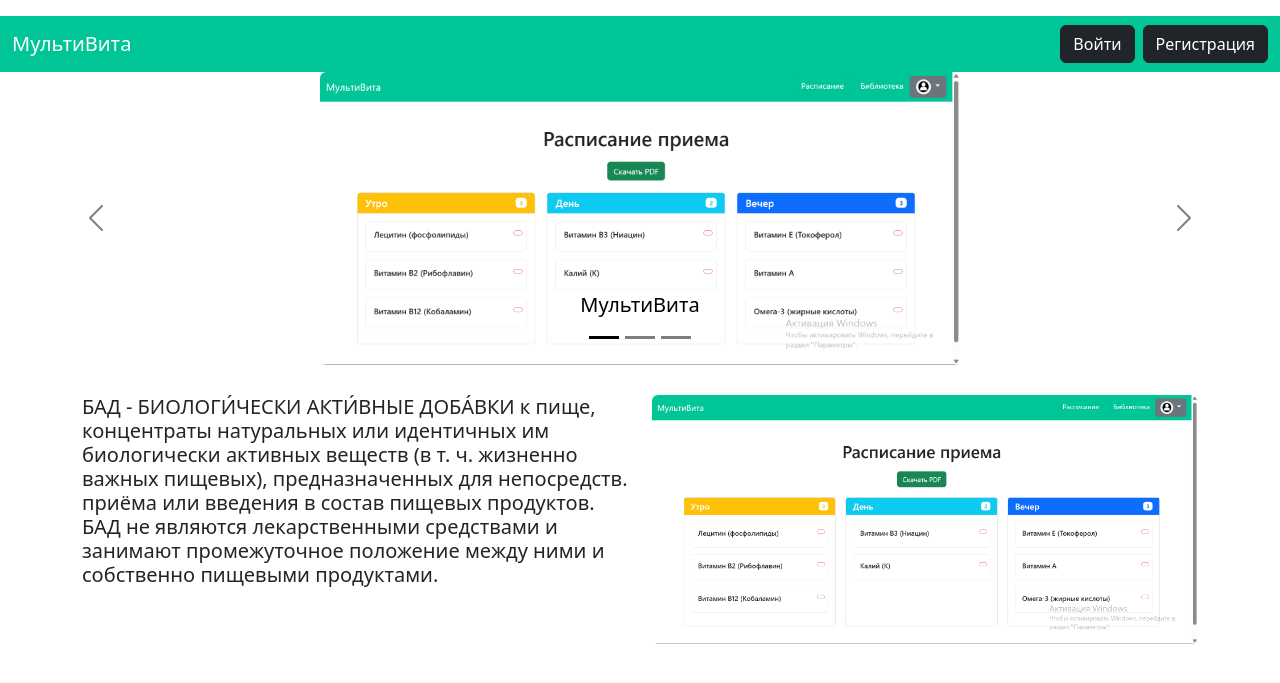
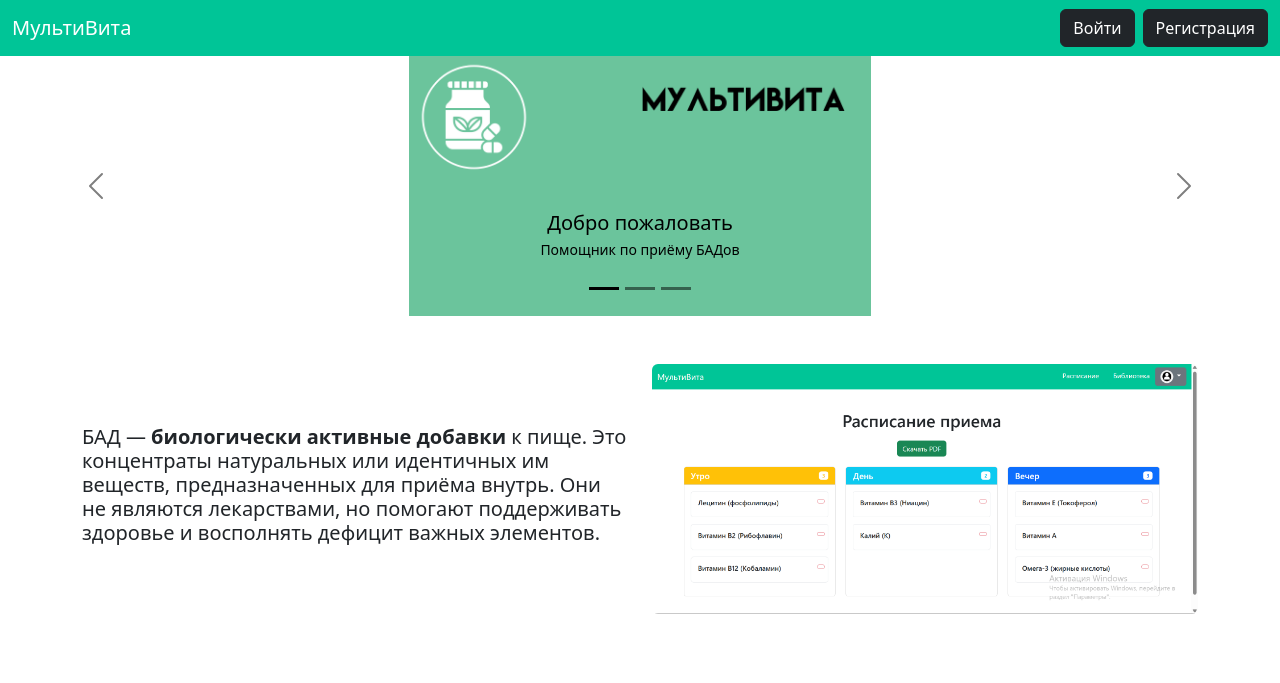
Before and after one commit to Aminakhon/Site, a Flask app: page / in a window 1280 px wide. Shown: the top 683 px of the page. Run offline with Flask 3, Linux system fonts and the light colour scheme.

Commit message:
Merge remote-tracking branch 'origin/main'

```diff
--- a/templates/hello.html
+++ b/templates/hello.html
@@ -1,5 +1,5 @@
 <!DOCTYPE html>
-<html lang="en">
+<html lang="ru">
 <head>
     <meta charset="UTF-8">
     <title>МультиВита</title>
@@ -8,20 +8,17 @@
 </head>
 <body>
 
-
-<p class="text-center">
-
-
-    <nav style="background: #00C597;" class="navbar navbar-expand-lg" data-bs-theme="dark">
+<nav style="background: #00C597;" class="navbar navbar-expand-lg" data-bs-theme="dark">
   <div class="container-fluid">
     <a class="navbar-brand" href="#">МультиВита</a>
-    <button class="navbar-toggler" type="button" data-bs-toggle="collapse" data-bs-target="#navbarSupportedContent" aria-controls="navbarSupportedContent" aria-expanded="false" aria-label="Toggle navigation">
+    <button class="navbar-toggler" type="button" data-bs-toggle="collapse" data-bs-target="#navbarSupportedContent"
+            aria-controls="navbarSupportedContent" aria-expanded="false" aria-label="Toggle navigation">
       <span class="navbar-toggler-icon"></span>
     </button>
     <div class="collapse navbar-collapse" id="navbarSupportedContent">
-      <ul class="navbar-nav ms-auto mb-2 mb-lg-0"> <!-- ms-auto для смещения вправо -->
+      <ul class="navbar-nav ms-auto mb-2 mb-lg-0">
         <li class="nav-item">
-          <a href="/login" class="btn btn-dark me-2">Войти</a> <!-- me-2 для отступа справа -->
+          <a href="/login" class="btn btn-dark me-2">Войти</a>
         </li>
         <li class="nav-item">
           <a href="/registred" class="btn btn-dark">Регистрация</a>
@@ -31,69 +28,65 @@
   </div>
 </nav>
 
-<div id="carouselExampleDark" class="carousel carousel-dark slide">
+<div id="carouselExampleDark" class="carousel carousel-dark slide mb-4" style="max-height: 400px; overflow: hidden;">
   <div class="carousel-indicators">
-    <button type="button" data-bs-target="#carouselExampleDark" data-bs-slide-to="0" class="active" aria-current="true" aria-label="Slide 1"></button>
-    <button type="button" data-bs-target="#carouselExampleDark" data-bs-slide-to="1" aria-label="Slide 2"></button>
-    <button type="button" data-bs-target="#carouselExampleDark" data-bs-slide-to="2" aria-label="Slide 3"></button>
+    <button type="button" data-bs-target="#carouselExampleDark" data-bs-slide-to="0" class="active" aria-current="true" aria-label="Слайд 1"></button>
+    <button type="button" data-bs-target="#carouselExampleDark" data-bs-slide-to="1" aria-label="Слайд 2"></button>
+    <button type="button" data-bs-target="#carouselExampleDark" data-bs-slide-to="2" aria-label="Слайд 3"></button>
   </div>
   <div class="carousel-inner">
-    <div class="carousel-item active" data-bs-interval="10000">
+    <div class="carousel-item active" data-bs-interval="7000">
       <div class="text-center">
-      <img src="/static/images/timetable.png" class="rounded mx-auto d-block w-50" alt="Make timetable">
+        <img src="/static/images/multi.png" class="d-block mx-auto" style="width: 100%; max-height: 260px; object-fit: contain;" alt="...">
       </div>
       <div class="carousel-caption d-none d-md-block">
-        <h5>МультиВита</h5>
+        <h5 class="mb-1">Добро пожаловать</h5>
+        <p class="small">Помощник по приёму БАДов</p>
       </div>
     </div>
-    <div class="carousel-item" data-bs-interval="2000">
+    <div class="carousel-item" data-bs-interval="7000">
       <div class="text-center">
-      <img src="/static/images/timetable.png" class="rounded mx-auto d-block w-50" alt="...">
+        <img src="/static/images/multi.png" class="d-block mx-auto" style="width: 100%; max-height: 260px; object-fit: contain;" alt="...">
       </div>
       <div class="carousel-caption d-none d-md-block">
-        <h5>О чем мы?</h5>
-        <p>Это сайт для тех, кто следит за здоровьем и хочет составить расписание для приема БАДов правильно.</p>
+        <h5 class="mb-1">О нас</h5>
+        <p class="small">Умный учет приёма добавок для вашего здоровья</p>
       </div>
     </div>
-    <div class="carousel-item">
+    <div class="carousel-item" data-bs-interval="7000">
       <div class="text-center">
-      <img src="/static/images/timetable.png" class="rounded mx-auto d-block w-50" alt="...">
+        <img src="/static/images/multi.png" class="d-block mx-auto" style="width: 100%; max-height: 260px; object-fit: contain;" alt="...">
       </div>
       <div class="carousel-caption d-none d-md-block">
-        <h5>Что здесь можно найти?</h5>
-        <p>Список БАДов с пояснениями, возможность составить расписание по времени суток в зависимости от эффективности БАДов</p>
+        <h5 class="mb-1">Что вы найдёте?</h5>
+        <p class="small">БАДы с пояснениями и расписание приёма</p>
       </div>
     </div>
   </div>
   <button class="carousel-control-prev" type="button" data-bs-target="#carouselExampleDark" data-bs-slide="prev">
     <span class="carousel-control-prev-icon" aria-hidden="true"></span>
-    <span class="visually-hidden">Previous</span>
+    <span class="visually-hidden">Назад</span>
   </button>
   <button class="carousel-control-next" type="button" data-bs-target="#carouselExampleDark" data-bs-slide="next">
     <span class="carousel-control-next-icon" aria-hidden="true"></span>
-    <span class="visually-hidden">Next</span>
+    <span class="visually-hidden">Вперёд</span>
   </button>
 </div>
 
-
-
 <div class="container">
-  <div class="row">
-    <div class="col-md-7 col-lg-6">  <!-- На мобильных — 100%, на планшетах — 7/12, на десктопах — 8/12 -->
-      <p  style= 'margin-top: 30px' class="h5 text-left"> БАД - БИОЛОГИ́ЧЕСКИ АКТИ́ВНЫЕ ДОБА́ВКИ к пище, концентраты натуральных или идентичных им биологически активных веществ (в т. ч. жизненно важных пищевых), предназначенных для непосредств. приёма или введения в состав пищевых продуктов. БАД не являются лекарственными средствами и занимают промежуточное положение между ними и собственно пищевыми продуктами.</p>
-
+  <div class="row align-items-center">
+    <div class="col-md-7 col-lg-6">
+      <p class="h5 mt-4">БАД — <strong>биологически активные добавки</strong> к пище. Это концентраты натуральных или идентичных им веществ, предназначенных для приёма внутрь. Они не являются лекарствами, но помогают поддерживать здоровье и восполнять дефицит важных элементов.</p>
     </div>
-    <div class="col-md-5 col-lg-6">  <!-- На мобильных — 100%, на планшетах — 5/12, на десктопах — 4/12 -->
-      <img style= 'margin-top: 30px' src="/static/images/timetable.png" class="img-fluid rounded float-md-right" alt="...">
+    <div class="col-md-5 col-lg-6">
+      <img src="/static/images/timetable.png" class="img-fluid rounded mt-4" alt="...">
     </div>
   </div>
 </div>
 
-
-</p>
-<script src="https://cdn.jsdelivr.net/npm/bootstrap@5.3.3/dist/js/bootstrap.bundle.min.js" integrity="sha384-YvpcrYf0tY3lHB60NNkmXc5s9fDVZLESaAA55NDzOxhy9GkcIdslK1eN7N6jIeHz" crossorigin="anonymous"></script>
+<script src="https://cdn.jsdelivr.net/npm/bootstrap@5.3.3/dist/js/bootstrap.bundle.min.js"
+        integrity="sha384-YvpcrYf0tY3lHB60NNkmXc5s9fDVZLESaAA55NDzOxhy9GkcIdslK1eN7N6jIeHz"
+        crossorigin="anonymous"></script>
 
 </body>
-
-
 </html>
```
